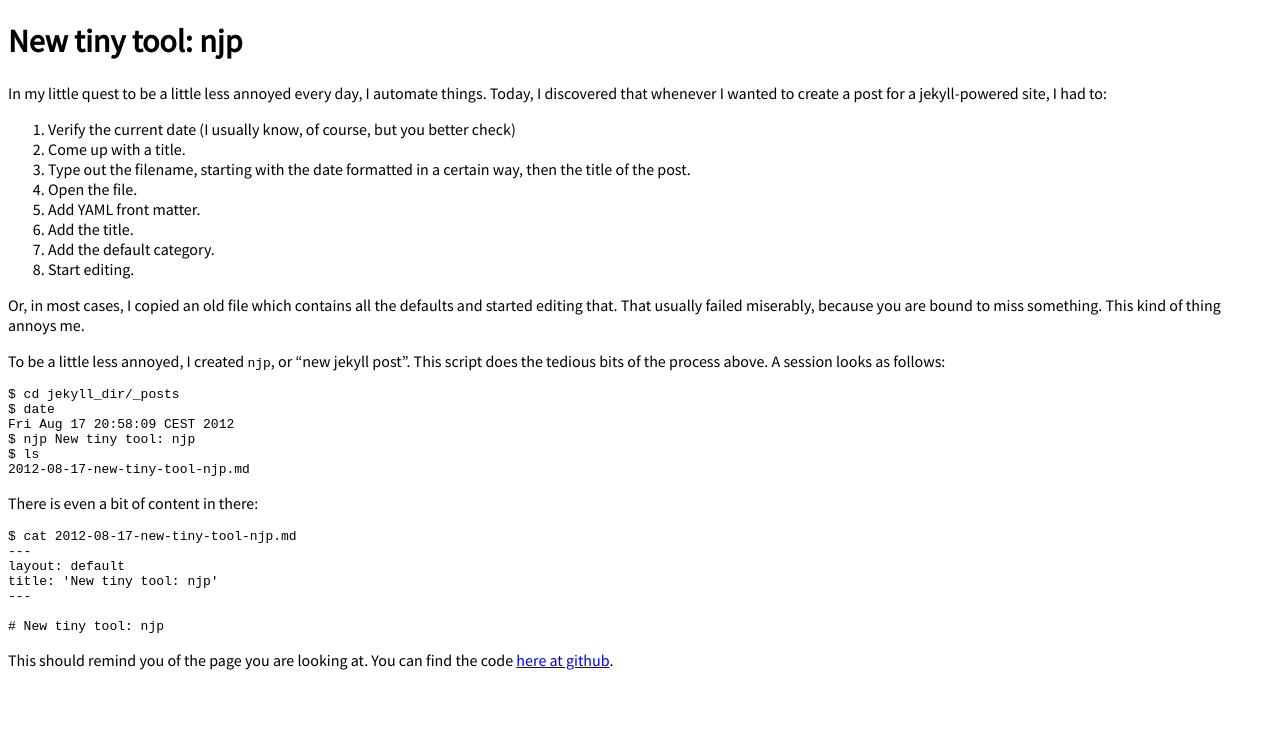
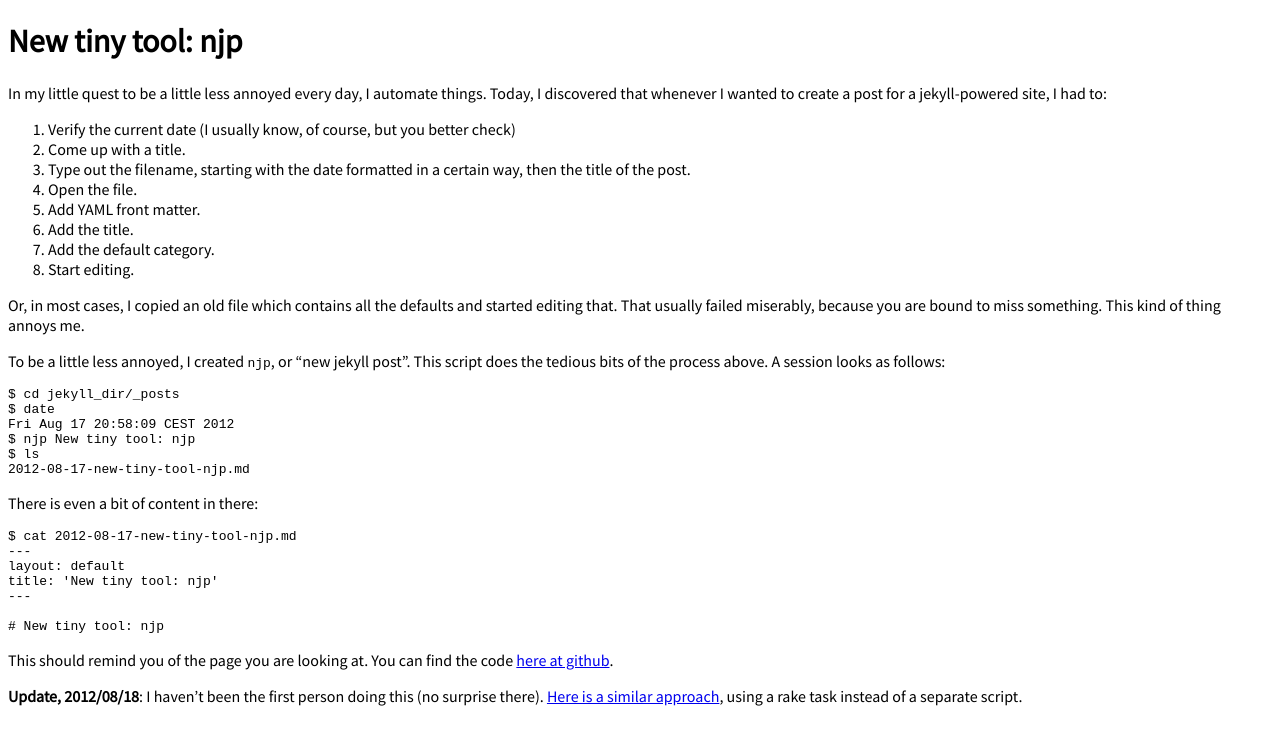
Before and after one commit to froschi/froschi.github.com, a Jekyll site: the page built from _posts/2012-08-17-new-tiny-tool-njp.md, in a window 1280 px wide. Shown: the top 745 px of the page. Built offline with Jekyll 4.4.1, drawn with Linux system fonts in a browser that asks for light colours; Markdown is read by kramdown in place of the engine named in the settings.

Commit message:
Updated a post.
Signed-off-by: Thorsten Fischer <thorsten@froschi.org>

```diff
--- a/_posts/2012-08-17-new-tiny-tool-njp.md
+++ b/_posts/2012-08-17-new-tiny-tool-njp.md
@@ -39,3 +39,5 @@ There is even a bit of content in there:
 	# New tiny tool: njp
 
 This should remind you of the page you are looking at. You can find the code [here at github](https://github.com/froschi/njp).
+
+**Update, 2012/08/18**: I haven't been the first person doing this (no surprise there). [Here is a similar approach](http://www.layouts-the.me/rake/2011/04/23/rake_tasks_for_jekyll/), using a rake task instead of a separate script.
```
